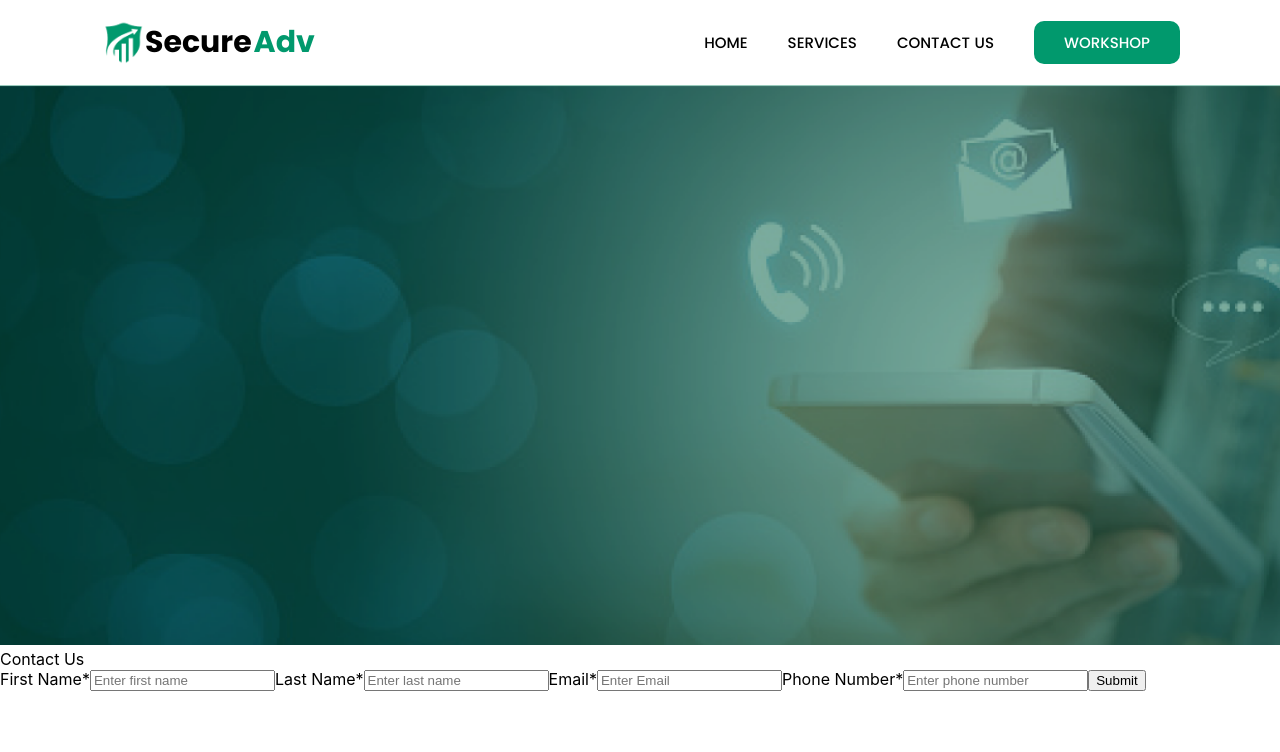
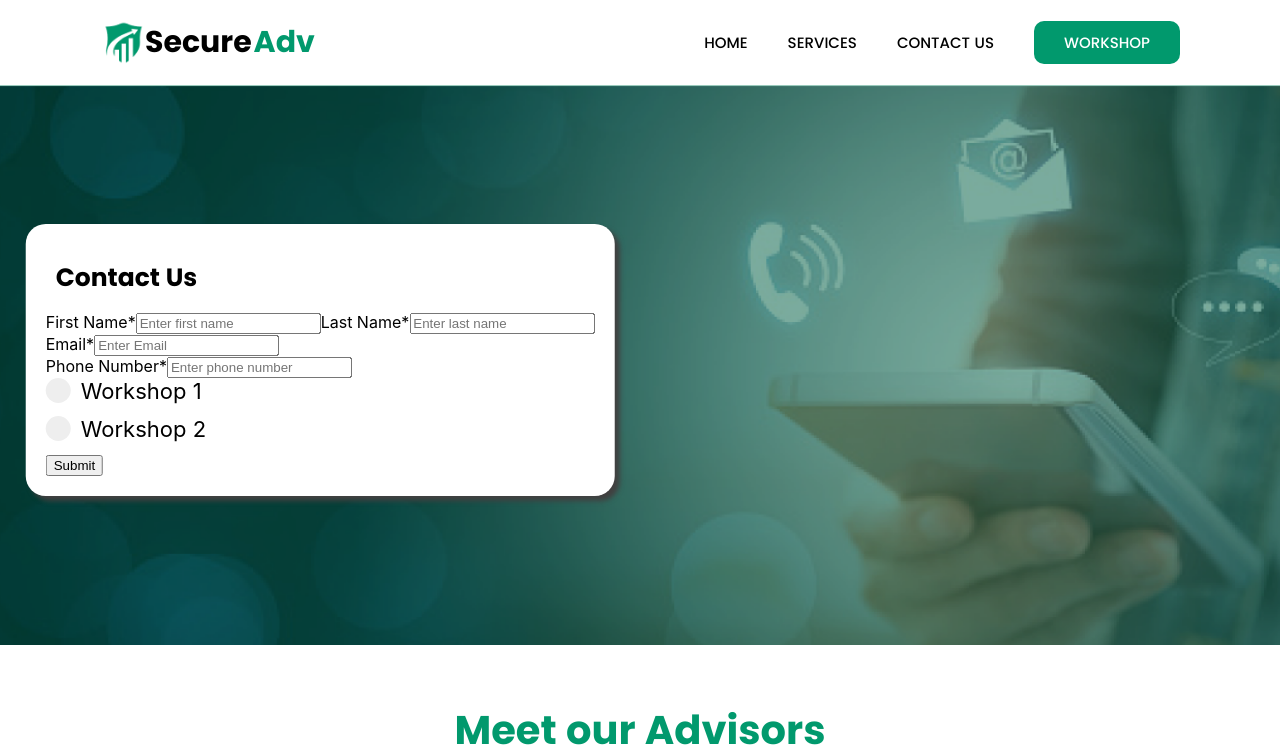
Before and after one commit to divyasriambati/SecureAdv, a React (Create React App) app: page /contact in a window 1280 px wide. Shown: the top 752 px of the page. Built offline with nearby package versions, Linux system fonts and the light colour scheme.

Commit message:
adding all pages except contact form

```diff
--- a/src/components/ContactUs/ContactUs.css
+++ b/src/components/ContactUs/ContactUs.css
@@ -88,3 +88,67 @@
     border-radius: 10px;
     margin: 20px 10px;
 }
+
+/* The container */
+.container {
+    display: block;
+    position: relative;
+    padding-left: 35px;
+    margin-bottom: 12px;
+    cursor: pointer;
+    font-size: 22px;
+    -webkit-user-select: none;
+    -moz-user-select: none;
+    -ms-user-select: none;
+    user-select: none;
+  }
+
+  /* Hide the browser's default radio button */
+  .container input {
+    position: absolute;
+    opacity: 0;
+    cursor: pointer;
+  }
+
+  /* Create a custom radio button */
+  .checkmark {
+    position: absolute;
+    top: 0;
+    left: 0;
+    height: 25px;
+    width: 25px;
+    background-color: #eee;
+    border-radius: 50%;
+  }
+
+  /* On mouse-over, add a grey background color */
+  .container:hover input ~ .checkmark {
+    background-color: #ccc;
+  }
+
+  /* When the radio button is checked, add a blue background */
+  .container input:checked ~ .checkmark {
+    background-color: #2196F3;
+  }
+
+  /* Create the indicator (the dot/circle - hidden when not checked) */
+  .checkmark:after {
+    content: "";
+    position: absolute;
+    display: none;
+  }
+
+  /* Show the indicator (dot/circle) when checked */
+  .container input:checked ~ .checkmark:after {
+    display: block;
+  }
+
+  /* Style the indicator (dot/circle) */
+  .container .checkmark:after {
+       top: 9px;
+      left: 9px;
+      width: 8px;
+      height: 8px;
+      border-radius: 50%;
+      background: white;
+  }
--- a/src/components/ContactUs/ContactUs.js
+++ b/src/components/ContactUs/ContactUs.js
@@ -25,10 +25,11 @@ export default function(){
             <div>
                 <img src={contactpageImg} className="contactPageImg"></img>
 
-                <div className="contactFormContainer">
-                    <div className="contactFormHeader">Contact Us</div>
+                <div className="contactFormContainerText">
+                    <div className="heading">Contact Us</div>
                     <div>
                     <form onSubmit={handleSubmit}>
+                        <div>
                             <label>First Name*
                                 <input
                                 type="text"
@@ -45,6 +46,8 @@ export default function(){
                                 onChange={(e) => setlastName(e.target.value)}
                                 />
                             </label>
+                        </div>
+                        <div>
                             <label>Email*
                                 <input
                                 type="email"
@@ -53,6 +56,8 @@ export default function(){
                                 onChange={(e) => setEmail(e.target.value)}
                                 />
                             </label>
+                        </div>
+                        <div>
                             <label>Phone Number*
                                 <input
                                 type="number"
@@ -61,6 +66,19 @@ export default function(){
                                 onChange={(e) => setPhoneNumber(e.target.value)}
                                 />
                             </label>
+                        </div>
+                        <div>
+                            <label class="container">Workshop 1
+                                <input type="radio" name="radio"/>
+                                <span class="checkmark"></span>
+                            </label>
+                        </div>
+                        <div>
+                            <label class="container">Workshop 2
+                                <input type="radio" name="radio"/>
+                                <span class="checkmark"></span>
+                            </label>
+                        </div>
 
                         <button type="submit">Submit</button>
                     </form>
```
Lines whose indentation alone changed are shown as unchanged.
